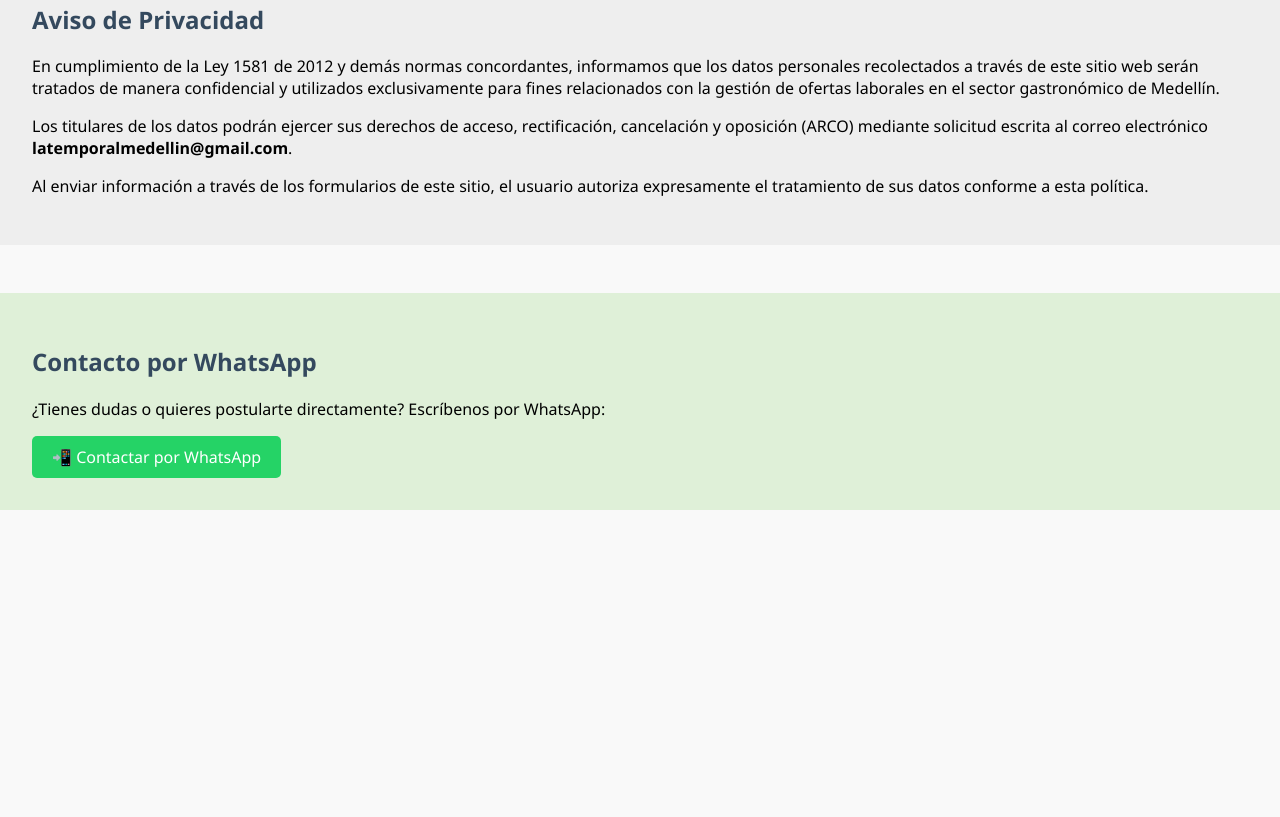
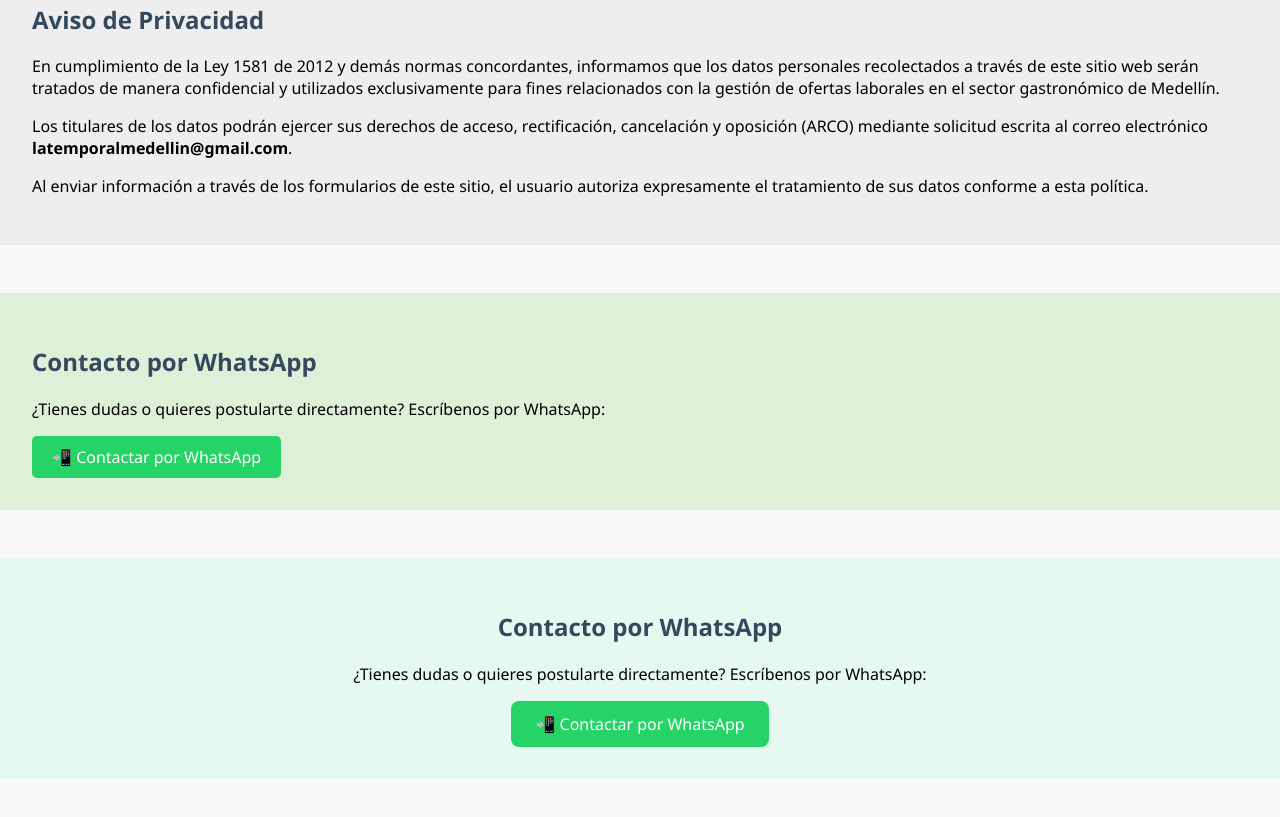
Before and after one commit to vascoalexander37-cell/la-temporal-Medell-n-, a plain HTML site: page index.html in a window 1280 px wide. Shown: the part 1787-2604 px from the top of the page. Before the commit the page ends 2345 px from the top, so only its background shows below. Drawn offline with Linux system fonts and the light colour scheme.

Commit message:
Update index.htmlagregado seccion de contacto por WhatsApp

```diff
--- a/index.html
+++ b/index.html
@@ -43,6 +43,12 @@
   <a href="https://wa.me/573184763464" target="_blank" style="display:inline-block; background-color:#25D366; color:white; padding:10px 20px; text-decoration:none; border-radius:5px;">
     📲 Contactar por WhatsApp
   </a>
+</section><section style="padding: 2em; background-color: #e6f9f0; text-align: center;">
+  <h2>Contacto por WhatsApp</h2>
+  <p>¿Tienes dudas o quieres postularte directamente? Escríbenos por WhatsApp:</p>
+  <a href="https://wa.me/573184763464" target="_blank" style="display:inline-block; background-color:#25D366; color:white; padding:12px 24px; font-size:16px; text-decoration:none; border-radius:8px;">
+    📲 Contactar por WhatsApp
+  </a>
 </section>
 </body>
 </html>
```
